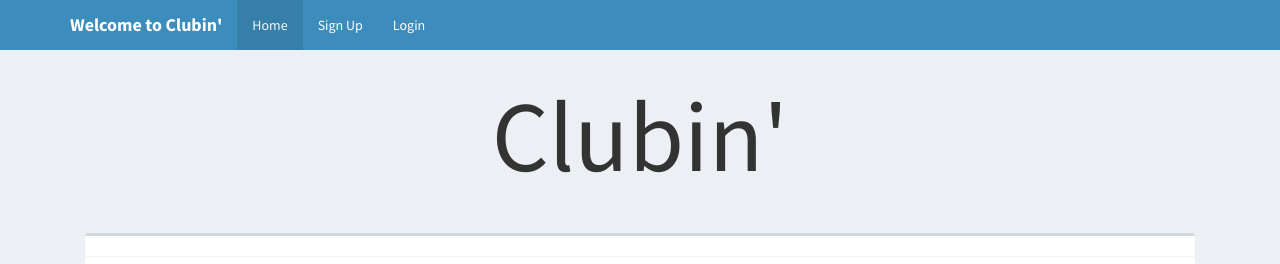
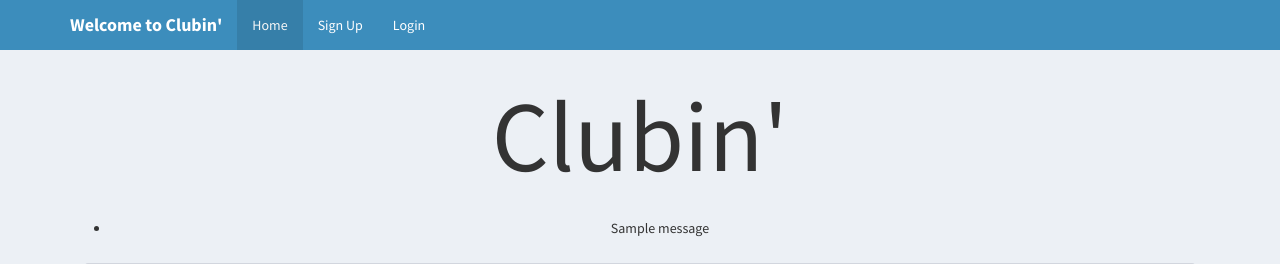
Before and after one commit to Ronald-C/Clubin-, a Flask app: page / in a window 1280 px wide. Shown: the top 264 px of the page. Run offline with Flask 2, Linux system fonts and the light colour scheme; one stand-in notice (Sample message) is shown; parts of the project's set-up code (start-up, migrations or seed data) failed here and were passed over; some libraries are stand-ins or nearby versions.

Commit message:
flash logout message in index.html

```diff
--- a/templates/index.html
+++ b/templates/index.html
@@ -14,6 +14,15 @@
             <section class="content-header">
                 <p style="font-size:100px">Clubin' </p>
             </section>
+            <div id="flashZone">
+                {% with messages = get_flashed_messages(with_categories=False) %} {% if messages %}
+                <ul class=flashes>
+                    {% for message in messages %}
+                    <li> {{ message }} </li>
+                    {% endfor %}
+                </ul>
+                {% endif %} {% endwith %}
+            </div>
         </center>
         <!-- Main content -->
         <section class="content">
```
Also changed, not shown: templates/login.html (+4 -30 lines).
